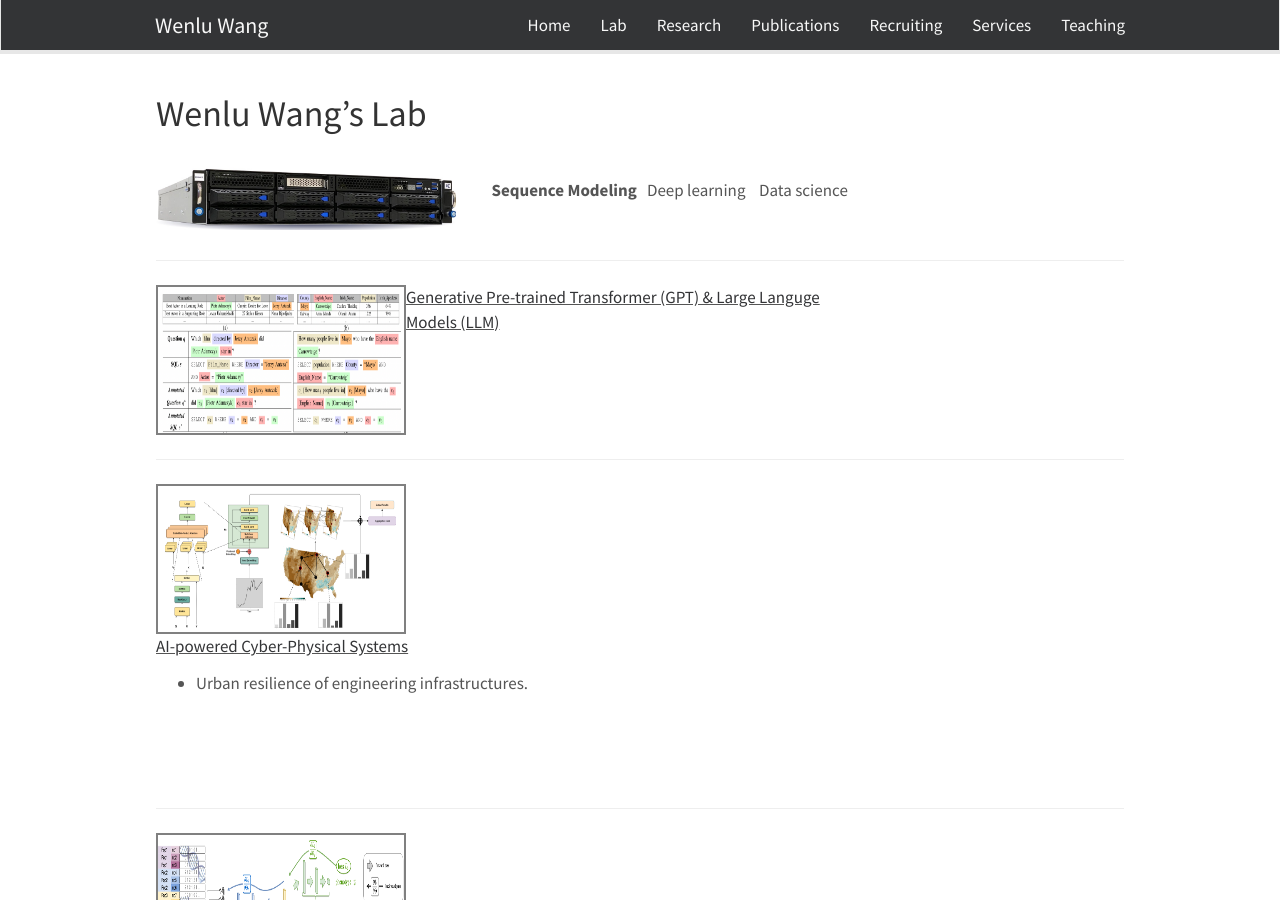
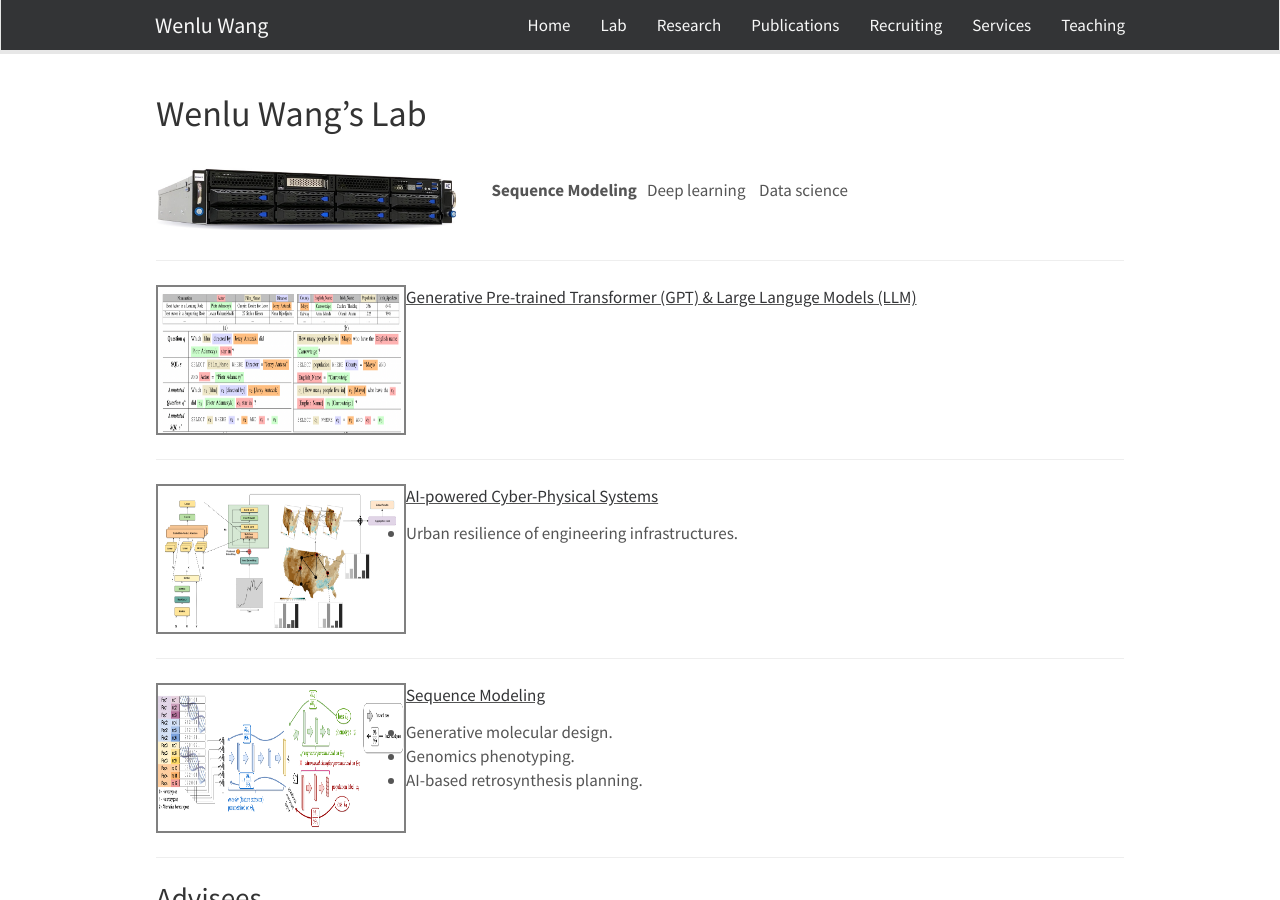
Before and after one commit to WENLU-W/WENLU-W.github.io, a Jekyll site: the page built from docs/_pages/team.md, in a window 1280 px wide and 900 px high. Built offline with Jekyll 4.4.1, drawn with Linux system fonts in a browser that asks for light colours; nearby versions of some CDN libraries.

Commit message:
Update team.md

```diff
--- a/docs/_pages/team.md
+++ b/docs/_pages/team.md
@@ -17,25 +17,25 @@
 <div style="width: 100%;">
 <div style="float: left; height: 150px; width: 250px; border: 2px solid gray; background-image: url({{ site.url }}{{ site.baseurl }}/images/nlidb.png);background-position: center center; background-repeat: no-repeat; background-size: 100% 100%;">
 </div>
-<div style="height: 150px; width: 700px;">
-<ins>[Generative Pre-trained Transformer (GPT) & Large Languge Models (LLM)](https://wenlu-w.github.io/project/2022/01/01/llm.html)</ins>
+<div style="height: 150px; width: 850px;">
+  <ins>[Generative Pre-trained Transformer (GPT) & Large Languge Models (LLM)](https://wenlu-w.github.io/project/2022/01/01/llm.html)</ins>
 </div>
 </div>
 ------------------------------------------
 <div style="width: 100%;">
-<div style="height: 150px; width: 250px; border: 2px solid gray; background-image: url({{ site.url }}{{ site.baseurl }}/images/weather2.png);background-position: center center; background-repeat: no-repeat; background-size: 100% 100%;">
+<div style="float: left; height: 150px; width: 250px; border: 2px solid gray; background-image: url({{ site.url }}{{ site.baseurl }}/images/weather2.png);background-position: center center; background-repeat: no-repeat; background-size: 100% 100%;">
 </div>
 <div style="height: 150px; width: 700px;">
-<ins>[AI-powered Cyber-Physical Systems](https://wenlu-w.github.io/project/2021/09/01/social.html)</ins>
+  <ins>[AI-powered Cyber-Physical Systems](https://wenlu-w.github.io/project/2021/09/01/social.html)</ins>
 - Urban resilience of engineering infrastructures.
 </div>
 </div>
 ------------------------------------------
 <div style="width: 100%;">
-<div style="height: 150px; width: 250px; border: 2px solid gray; background-image: url({{ site.url }}{{ site.baseurl }}/images/advremoval.png);background-position: center center; background-repeat: no-repeat; background-size: 100% 100%;">
+<div style="float: left; height: 150px; width: 250px; border: 2px solid gray; background-image: url({{ site.url }}{{ site.baseurl }}/images/advremoval.png);background-position: center center; background-repeat: no-repeat; background-size: 100% 100%;">
 </div>
 <div style="height: 150px; width: 700px;">
-<ins>[Sequence Modeling](https://wenlu-w.github.io/project/2021/09/01/sequential.html)<ins>
+  <ins>[Sequence Modeling](https://wenlu-w.github.io/project/2021/09/01/sequential.html)<ins>
 - Generative molecular design.
 - Genomics phenotyping.
 - AI-based retrosynthesis planning.
```
